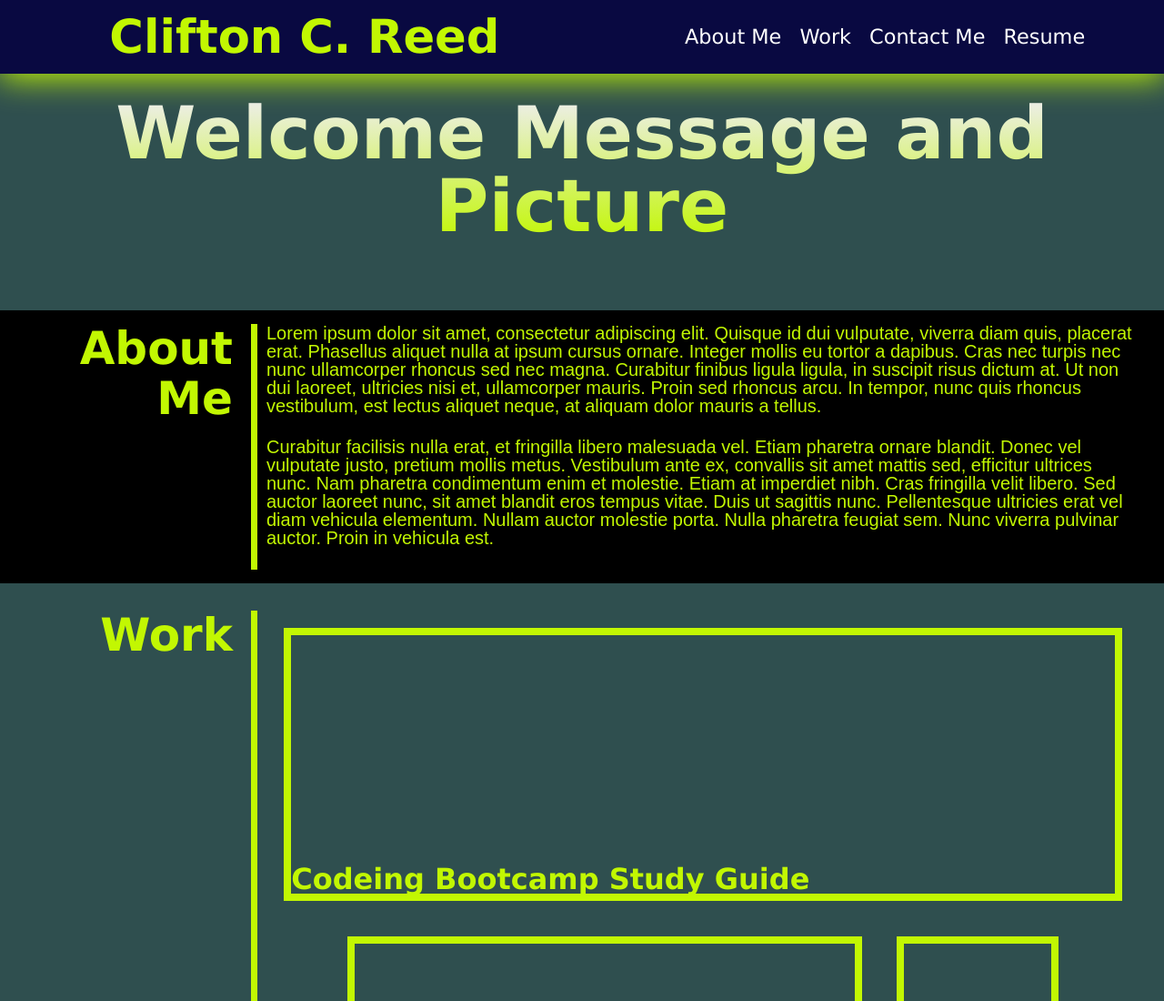
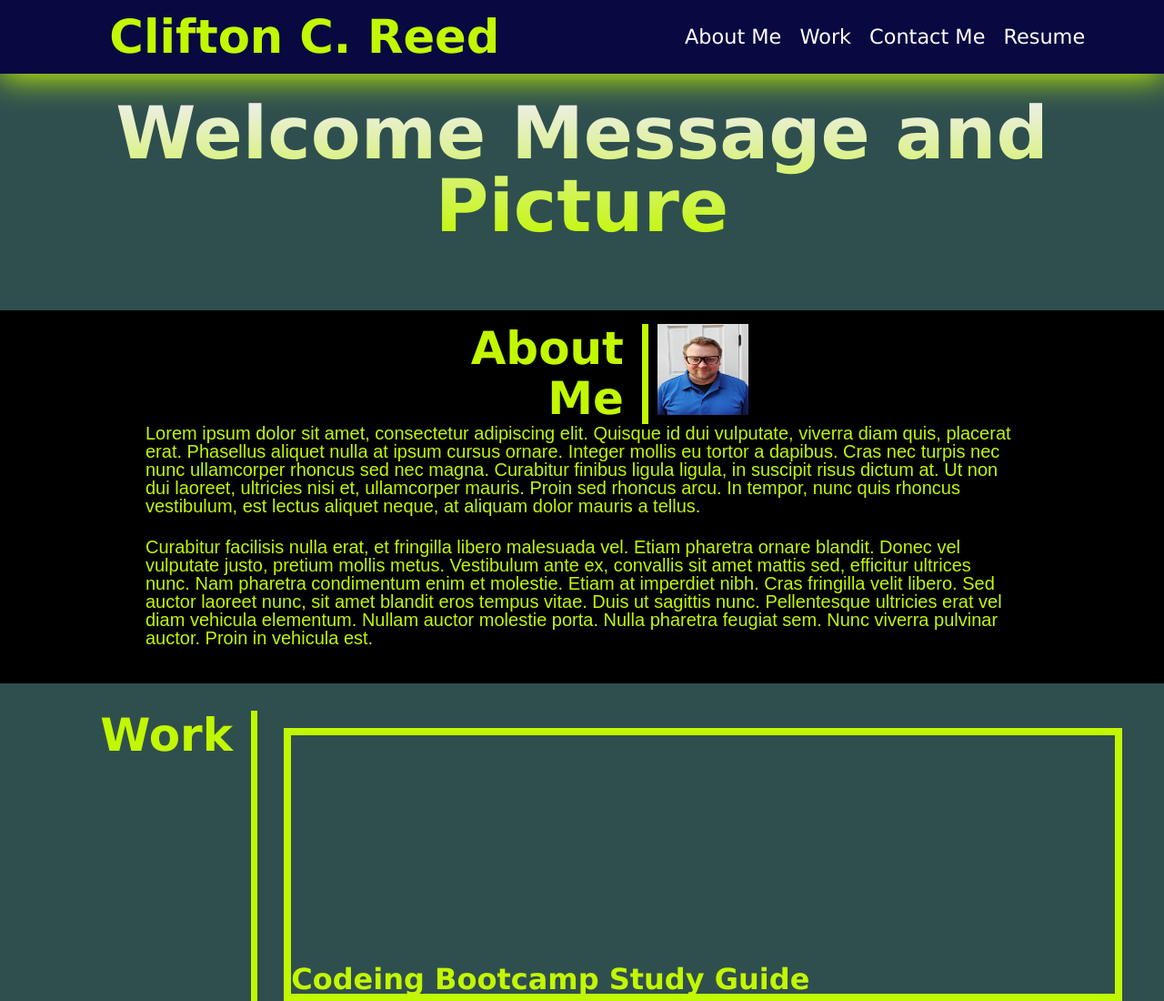
Before and after one commit to ccreed86/cliff-portfolio, a plain HTML site: page index.html in a window 1280 px wide. Shown: the top 1100 px of the page at 91% size. Drawn offline with Linux system fonts and the light colour scheme.

Commit message:
Added photo of self

```diff
--- a/index.html
+++ b/index.html
@@ -30,6 +30,7 @@
 
     <section class="page-section" id="about">
         <h2>About Me</h2>
+        <img src="./assets/images/received_1702829513581860.jpeg"alt="Image of a Handsom Man in Blue Polo shirt" style="width:100px;height:100px">
         <div>
             <p>
                 Lorem ipsum dolor sit amet, consectetur adipiscing elit. Quisque id dui vulputate, viverra diam quis, placerat erat. Phasellus aliquet nulla at ipsum cursus ornare. Integer mollis eu tortor a dapibus. Cras nec turpis nec nunc ullamcorper rhoncus sed nec magna. Curabitur finibus ligula ligula, in suscipit risus dictum at. Ut non dui laoreet, ultricies nisi et, ullamcorper mauris. Proin sed rhoncus arcu. In tempor, nunc quis rhoncus vestibulum, est lectus aliquet neque, at aliquam dolor mauris a tellus.
```
